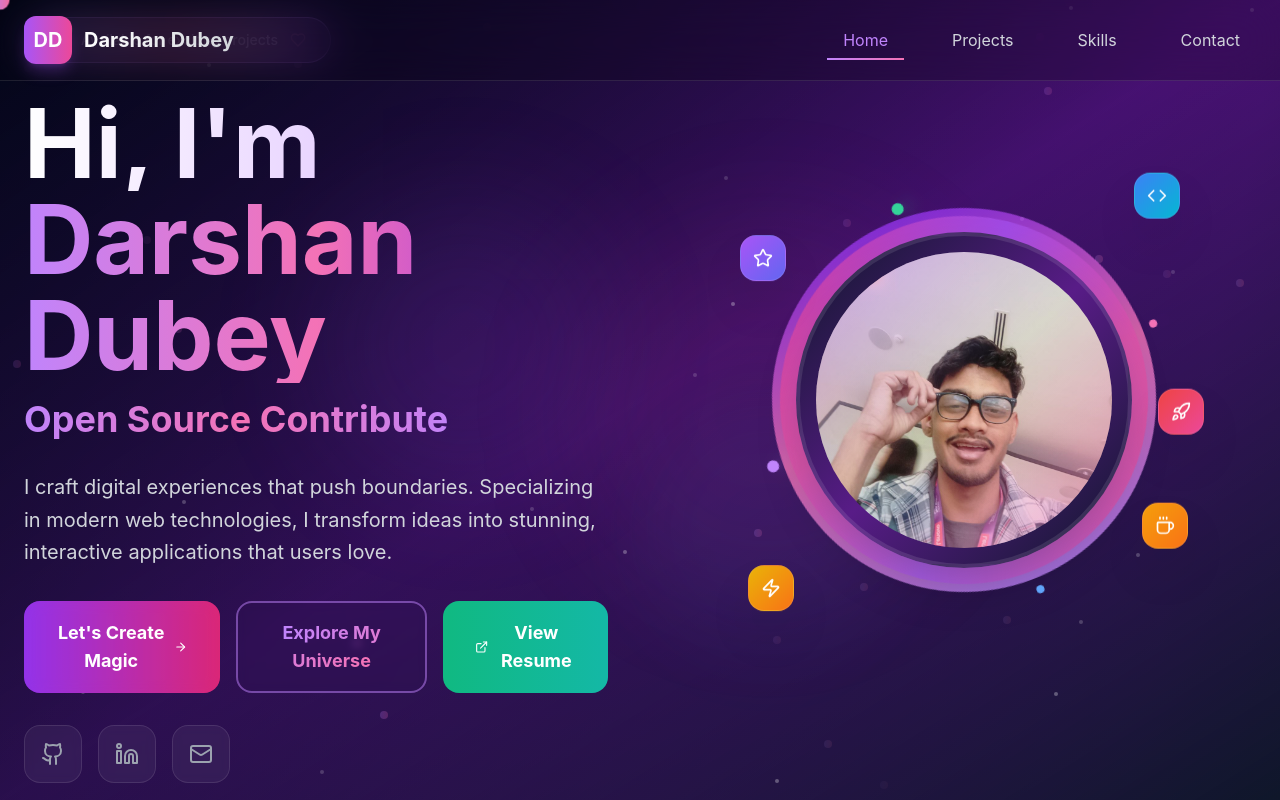
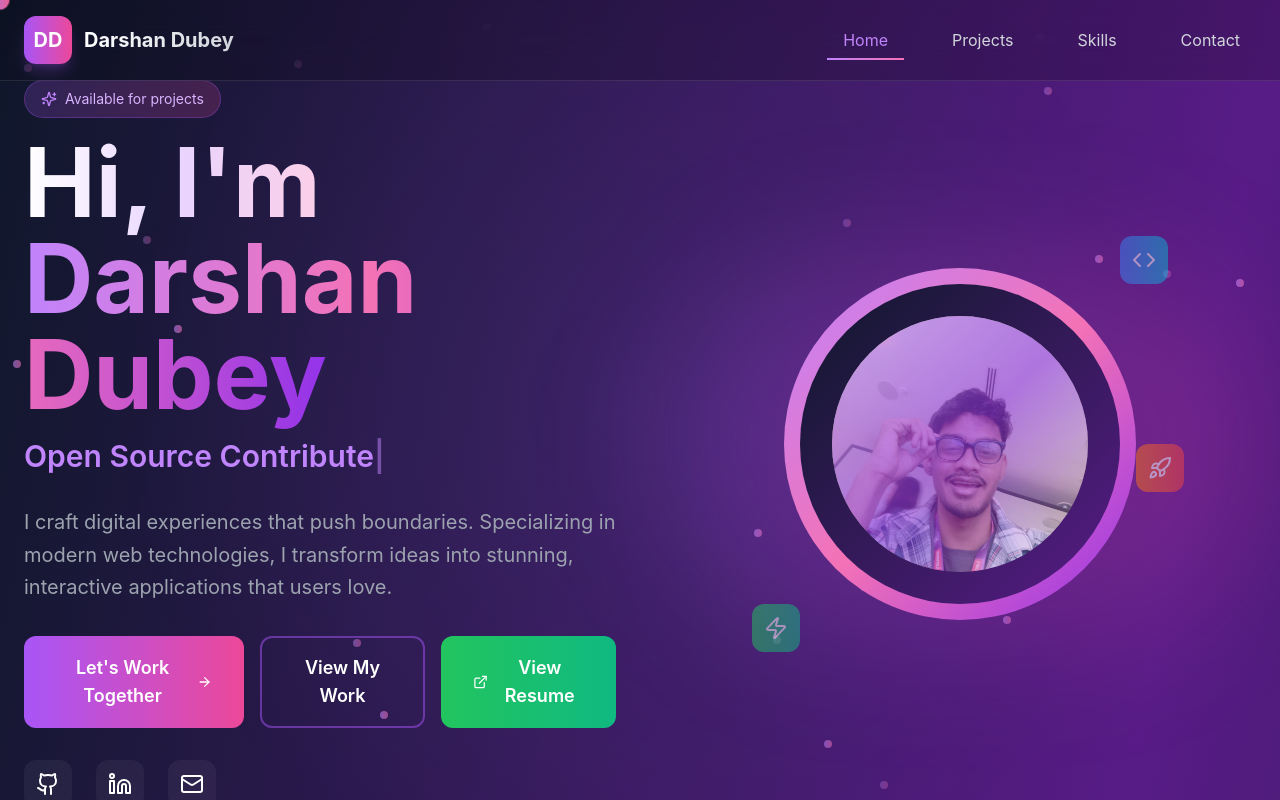
Before and after one commit to mailmeatdarshan/Portfolio, a React (Create React App) app: page / in a window 1280 px wide. Shown: the top 800 px of the page. Built offline with nearby package versions, Linux system fonts and the light colour scheme.

Commit message:
improved hero page

```diff
--- a/src/components/Hero/Hero.js
+++ b/src/components/Hero/Hero.js
@@ -1,255 +1,120 @@
 // src/components/Hero/Hero.js
-import React, { useState, useEffect } from 'react';
-import { ArrowRight, Github, Linkedin, Mail, Sparkles, Code, Zap, Rocket, ExternalLink, Star, Heart, Coffee } from 'lucide-react';
+import React from 'react';
+import { ArrowRight, Github, Linkedin, Mail, Sparkles, Code, Zap, Rocket, ExternalLink } from 'lucide-react';
 import { personalInfo, socialLinks } from '../../data/portfolioData';
 import TypewriterText from '../common/TypewriterText';
 
 const Hero = ({ scrollToProjects, scrollToContact, openResume }) => {
-  const [mousePosition, setMousePosition] = useState({ x: 0, y: 0 });
-  const [isVisible, setIsVisible] = useState(false);
-
-  useEffect(() => {
-    setIsVisible(true);
-
-    const handleMouseMove = (e) => {
-      setMousePosition({ x: e.clientX, y: e.clientY });
-    };
-
-    window.addEventListener('mousemove', handleMouseMove);
-    return () => window.removeEventListener('mousemove', handleMouseMove);
-  }, []);
-
   const getIcon = (iconName) => {
     const icons = { Github, Linkedin, Mail };
     return icons[iconName];
   };
 
-  const FloatingIcon = ({ icon: Icon, className, delay = 0 }) => (
-    <div
-      className={`absolute p-3 bg-gradient-to-br rounded-2xl shadow-2xl backdrop-blur-sm border border-white/10
-        animate-bounce hover:animate-none hover:scale-125 transition-all duration-500 cursor-pointer group ${className}`}
-      style={{ animationDelay: `${delay}s` }}
-    >
-      <Icon className="w-5 h-5 text-white group-hover:rotate-12 transition-transform duration-300" />
-      <div className="absolute inset-0 bg-white/20 rounded-2xl opacity-0 group-hover:opacity-100 transition-opacity duration-300" />
-    </div>
-  );
+  return (
+    <section id="home" className="min-h-screen flex items-center justify-center relative overflow-hidden pt-20">
+      <div className="absolute inset-0 bg-[radial-gradient(circle_at_50%_50%,rgba(120,119,198,0.1),transparent_70%)]" />
 
-  return (
-    <section id="home" className="min-h-screen flex items-center justify-center relative overflow-hidden">
-      {/* Enhanced Background with multiple layers */}
-      <div className="absolute inset-0 bg-gradient-to-br from-slate-950 via-purple-950/50 to-slate-900" />
-
-      {/* Animated background elements */}
-      <div className="absolute inset-0">
-        <div className="absolute top-1/4 left-1/4 w-72 h-72 bg-purple-500/20 rounded-full blur-3xl animate-pulse" />
-        <div className="absolute bottom-1/4 right-1/4 w-96 h-96 bg-pink-500/15 rounded-full blur-3xl animate-pulse delay-1000" />
-        <div className="absolute top-1/2 left-1/2 w-64 h-64 bg-blue-500/10 rounded-full blur-2xl animate-pulse delay-500" />
+      <div className="max-w-7xl mx-auto px-6 grid lg:grid-cols-2 gap-12 items-center">
+        <div className="space-y-8 z-10">
+          <div className="space-y-4">
+            <div className="inline-flex items-center space-x-2 bg-gradient-to-r from-purple-500/20 to-pink-500/20 rounded-full px-4 py-2 border border-purple-500/30">
+              <Sparkles className="w-4 h-4 text-purple-400" />
+              <span className="text-sm text-purple-300">Available for projects</span>
             </div>
 
-      {/* Interactive cursor glow */}
-      <div
-        className="absolute w-64 h-64 bg-gradient-radial from-purple-400/20 to-transparent rounded-full pointer-events-none blur-2xl transition-all duration-300 ease-out"
-        style={{
-          left: mousePosition.x - 128,
-          top: mousePosition.y - 128,
-        }}
-      />
-
-      {/* Floating particles */}
-      <div className="absolute inset-0 overflow-hidden pointer-events-none">
-        {[...Array(20)].map((_, i) => (
-          <div
-            key={i}
-            className="absolute w-1 h-1 bg-white/30 rounded-full animate-pulse"
-            style={{
-              left: `${Math.random() * 100}%`,
-              top: `${Math.random() * 100}%`,
-              animationDelay: `${Math.random() * 3}s`,
-              animationDuration: `${2 + Math.random() * 3}s`
-            }}
-          />
-        ))}
-      </div>
-
-      <div className="max-w-7xl mx-auto px-6 grid lg:grid-cols-2 gap-16 items-center relative z-10">
-        {/* Left Content */}
-        <div className={`space-y-8 transform transition-all duration-1000 ${isVisible ? 'translate-y-0 opacity-100' : 'translate-y-10 opacity-0'}`}>
-          {/* Status Badge */}
-          <div className="inline-flex items-center space-x-3 bg-gradient-to-r from-purple-500/20 via-pink-500/20 to-purple-500/20 rounded-full px-6 py-3 border border-purple-400/40 backdrop-blur-sm hover:border-purple-400/60 transition-all duration-300 hover:scale-105 group">
-            <div className="relative">
-              <Sparkles className="w-5 h-5 text-purple-400 group-hover:rotate-12 transition-transform duration-300" />
-              <div className="absolute -top-1 -right-1 w-2 h-2 bg-green-400 rounded-full animate-ping" />
-              <div className="absolute -top-1 -right-1 w-2 h-2 bg-green-400 rounded-full" />
-            </div>
-            <span className="text-sm font-medium text-purple-200 group-hover:text-white transition-colors">
-              Available for exciting projects
-            </span>
-            <Heart className="w-4 h-4 text-pink-400 animate-pulse" />
-          </div>
-
-          {/* Main Heading */}
-          <div className="space-y-4">
-            <h1 className="text-5xl md:text-6xl lg:text-8xl font-bold leading-tight">
-              <div className="overflow-hidden">
-                <span className={`block bg-gradient-to-r from-white via-purple-200 to-pink-200 bg-clip-text text-transparent transform transition-all duration-1000 delay-200 ${isVisible ? 'translate-y-0' : 'translate-y-full'}`}>
+            <h1 className="text-6xl lg:text-8xl font-bold leading-tight">
+              <span className="bg-gradient-to-r from-white via-purple-200 to-pink-200 bg-clip-text text-transparent">
                 Hi, I'm
               </span>
-              </div>
-              <div className="overflow-hidden">
-                <span className={`block bg-gradient-to-r from-purple-400 via-pink-400 to-purple-600 bg-clip-text text-transparent transform transition-all duration-1000 delay-400 hover:scale-105 transition-transform cursor-default ${isVisible ? 'translate-y-0' : 'translate-y-full'}`}>
+              <br />
+              <span className="bg-gradient-to-r from-purple-400 via-pink-400 to-purple-600 bg-clip-text text-transparent">
                 {personalInfo.name}
               </span>
-              </div>
             </h1>
 
-            {/* Typewriter Section */}
-            <div className={`text-2xl lg:text-4xl text-gray-300 transform transition-all duration-1000 delay-600 ${isVisible ? 'translate-y-0 opacity-100' : 'translate-y-5 opacity-0'}`}>
+            <div className="text-2xl lg:text-3xl text-gray-300">
               <TypewriterText
                 strings={personalInfo.typewriterStrings}
-                className="text-transparent bg-gradient-to-r from-purple-400 via-pink-400 to-purple-400 bg-clip-text font-bold"
+                className="text-purple-400 font-semibold"
               />
             </div>
           </div>
 
-          {/* Bio */}
-          <p className={`text-xl text-gray-300 max-w-2xl leading-relaxed transform transition-all duration-1000 delay-800 ${isVisible ? 'translate-y-0 opacity-100' : 'translate-y-5 opacity-0'}`}>
+          <p className="text-xl text-gray-400 max-w-2xl leading-relaxed">
             {personalInfo.bio}
           </p>
 
-          {/* CTA Buttons */}
-          <div className={`flex flex-col sm:flex-row gap-4 transform transition-all duration-1000 delay-1000 ${isVisible ? 'translate-y-0 opacity-100' : 'translate-y-5 opacity-0'}`}>
+          <div className="flex flex-col sm:flex-row gap-4">
             <button
             onClick={scrollToContact}
-              className="group relative px-8 py-4 bg-gradient-to-r from-purple-600 to-pink-600 rounded-2xl font-bold text-lg overflow-hidden transition-all duration-500 hover:scale-105 hover:shadow-2xl hover:shadow-purple-500/50 hover:-translate-y-1"
-            >
-              <span className="relative z-10 flex items-center justify-center space-x-2">
-                <span>Let's Create Magic</span>
-                <ArrowRight className="w-5 h-5 group-hover:translate-x-2 transition-transform duration-300" />
+            className="group relative px-8 py-4 bg-gradient-to-r from-purple-500 to-pink-500 rounded-xl font-semibold text-lg overflow-hidden transition-all duration-300 hover:scale-105 hover:shadow-2xl hover:shadow-purple-500/25">
+              <span className="relative z-10 flex items-center space-x-2">
+                <span>Let's Work Together</span>
+                <ArrowRight className="w-5 h-5 group-hover:translate-x-1 transition-transform" />
               </span>
-              <div className="absolute inset-0 bg-gradient-to-r from-pink-600 to-purple-600 opacity-0 group-hover:opacity-100 transition-all duration-500" />
-              <div className="absolute -inset-1 bg-gradient-to-r from-purple-600 to-pink-600 rounded-2xl blur opacity-30 group-hover:opacity-60 transition-opacity duration-500" />
+              <div className="absolute inset-0 bg-gradient-to-r from-pink-500 to-purple-500 opacity-0 group-hover:opacity-100 transition-opacity" />
             </button>
 
             <button
             onClick={scrollToProjects}
-              className="px-8 py-4 border-2 border-purple-400/50 rounded-2xl font-bold text-lg hover:bg-purple-500/20 transition-all duration-500 hover:border-purple-400 hover:scale-105 hover:shadow-xl hover:shadow-purple-500/25 hover:-translate-y-1 backdrop-blur-sm"
-            >
-              <span className="bg-gradient-to-r from-purple-400 to-pink-400 bg-clip-text text-transparent">
-                Explore My Universe
-              </span>
+            className="px-8 py-4 border-2 border-purple-500/50 rounded-xl font-semibold text-lg hover:bg-purple-500/10 transition-all duration-300 hover:border-purple-400">
+              View My Work
             </button>
 
               <button
               onClick={openResume}
-              className="flex items-center justify-center space-x-2 px-8 py-4 bg-gradient-to-r from-emerald-500 to-teal-500 rounded-2xl font-bold text-lg hover:scale-105 transition-all duration-500 hover:shadow-2xl hover:shadow-emerald-500/50 hover:-translate-y-1 group"
+              className="flex items-center space-x-2 px-8 py-4 bg-gradient-to-r from-green-500 to-emerald-500 rounded-xl font-semibold text-lg hover:scale-105 transition-all duration-300 hover:shadow-2xl hover:shadow-green-500/25"
             >
-              <ExternalLink className="w-5 h-5 group-hover:rotate-12 transition-transform duration-300" />
+              <ExternalLink className="w-5 h-5" />
               <span>View Resume</span>
             </button>
           </div>
 
-          {/* Enhanced Social Links */}
-          <div className={`flex space-x-4 transform transition-all duration-1000 delay-1200 ${isVisible ? 'translate-y-0 opacity-100' : 'translate-y-5 opacity-0'}`}>
+          <div className="flex space-x-6">
             {socialLinks.map((link, index) => {
               const Icon = getIcon(link.icon);
               return (
                 <a
                   key={index}
                   href={link.url}
-                  className="group relative p-4 bg-white/5 rounded-2xl hover:bg-white/10 transition-all duration-500 hover:scale-110 hover:shadow-2xl hover:-translate-y-1 backdrop-blur-sm border border-white/10 hover:border-white/20"
+                  className="p-3 bg-white/5 rounded-xl hover:bg-white/10 transition-all duration-300 hover:scale-110 hover:shadow-lg"
                   target="_blank"
                   rel="noopener noreferrer"
                 >
-                  <Icon className="w-6 h-6 text-gray-400 group-hover:text-white transition-colors duration-300 group-hover:rotate-12" />
-                  <div className="absolute inset-0 bg-gradient-to-r from-purple-500/20 to-pink-500/20 rounded-2xl opacity-0 group-hover:opacity-100 transition-opacity duration-300" />
+                  <Icon className="w-6 h-6" />
                 </a>
               );
             })}
           </div>
         </div>
 
-        {/* Right Side - Enhanced Profile */}
-        <div className={`relative transform transition-all duration-1000 delay-500 ${isVisible ? 'translate-x-0 opacity-100' : 'translate-x-10 opacity-0'}`}>
-          {/* Main Profile Container */}
-          <div className="relative w-96 h-96 mx-auto group">
-            {/* Outer rotating ring */}
-            <div className="absolute inset-0 bg-gradient-to-r from-purple-400 via-pink-400 to-purple-600 rounded-full animate-spin-slow opacity-80" />
-
-            {/* Middle ring */}
-            <div className="absolute inset-2 bg-gradient-to-r from-pink-500 via-purple-500 to-pink-500 rounded-full animate-reverse-spin opacity-60" />
-
-            {/* Inner container */}
-            <div className="absolute inset-6 bg-gradient-to-br from-slate-900 via-purple-900 to-slate-900 rounded-full flex items-center justify-center overflow-hidden shadow-2xl border-4 border-white/10">
-              {/* Profile Image */}
-              <div className="absolute inset-4 rounded-full overflow-hidden group-hover:scale-110 transition-transform duration-700">
-                <div className="absolute inset-0 bg-gradient-to-br from-purple-400/60 via-transparent to-pink-400/60 z-10" />
+        <div className="relative">
+          <div className="absolute inset-0 bg-gradient-to-r from-purple-500/20 to-pink-500/20 rounded-full blur-3xl" />
+          <div className="relative w-96 h-96 mx-auto">
+            <div className="absolute inset-4 bg-gradient-to-br from-purple-400 via-pink-400 to-purple-600 rounded-full animate-spin-slow" />
+            <div className="absolute inset-8 bg-gradient-to-br from-slate-900 to-purple-900 rounded-full flex items-center justify-center">
+              {/* <div className="text-8xl animate-bounce">👨‍💻</div> */}
+              <div className="absolute inset-8 bg-gradient-to-br from-slate-900 to-purple-900 rounded-full flex items-center justify-center overflow-hidden">
+                 <div className="absolute inset-0 bg-gradient-to-br from-purple-400 via-purple-600 to-transparent opacity-60 z-10"></div>
                 <img
                   src="/images/profile/avatar.jpg"
                   alt="Darshan Dubey"
-                  className="w-full h-full object-cover transition-all duration-700 group-hover:scale-125 group-hover:rotate-3 group-hover:brightness-110"
-                />
+                  className="w-full h-full object-cover transform transition-all duration-500 ease-in-out hover:scale-125 hover:-rotate-12 hover:shadow-2xl hover:shadow-purple-600 hover:brightness-110 hover:opacity-90 hover:translate-x-4 hover:translate-y-4"/>
               </div>
             </div>
 
-            {/* Floating Icons */}
-            <FloatingIcon
-              icon={Code}
-              className="from-blue-500 to-cyan-500 -top-6 -right-6"
-              delay={0}
-            />
-            <FloatingIcon
-              icon={Zap}
-              className="from-yellow-500 to-orange-500 -bottom-6 -left-6"
-              delay={0.5}
-            />
-            <FloatingIcon
-              icon={Rocket}
-              className="from-red-500 to-pink-500 top-1/2 -right-12"
-              delay={1}
-            />
-            <FloatingIcon
-              icon={Star}
-              className="from-purple-500 to-indigo-500 top-8 -left-8"
-              delay={1.5}
-            />
-            <FloatingIcon
-              icon={Coffee}
-              className="from-amber-500 to-orange-500 bottom-8 -right-8"
-              delay={2}
-            />
-
-            {/* Orbiting elements */}
-            <div className="absolute inset-0 animate-spin-slow">
-              <div className="absolute -top-4 left-1/2 w-3 h-3 bg-purple-400 rounded-full shadow-lg shadow-purple-400/50" />
-              <div className="absolute -bottom-4 left-1/2 w-2 h-2 bg-pink-400 rounded-full shadow-lg shadow-pink-400/50" />
-              <div className="absolute top-1/2 -left-4 w-2 h-2 bg-blue-400 rounded-full shadow-lg shadow-blue-400/50" />
-              <div className="absolute top-1/2 -right-4 w-3 h-3 bg-emerald-400 rounded-full shadow-lg shadow-emerald-400/50" />
+            <div className="absolute -top-4 -right-4 p-3 bg-gradient-to-r from-blue-500 to-cyan-500 rounded-xl animate-pulse">
+              <Code className="w-6 h-6" />
+            </div>
+            <div className="absolute -bottom-4 -left-4 p-3 bg-gradient-to-r from-green-500 to-emerald-500 rounded-xl animate-pulse delay-500">
+              <Zap className="w-6 h-6" />
+            </div>
+            <div className="absolute top-1/2 -right-8 p-3 bg-gradient-to-r from-orange-500 to-red-500 rounded-xl animate-pulse delay-1000">
+              <Rocket className="w-6 h-6" />
             </div>
           </div>
         </div>
       </div>
-
-      {/* Custom Styles */}
-      <style jsx>{`
-        @keyframes spin-slow {
-          from { transform: rotate(0deg); }
-          to { transform: rotate(360deg); }
-        }
-
-        @keyframes reverse-spin {
-          from { transform: rotate(360deg); }
-          to { transform: rotate(0deg); }
-        }
-
-        .animate-spin-slow {
-          animation: spin-slow 10s linear infinite;
-        }
-
-        .animate-reverse-spin {
-          animation: reverse-spin 15s linear infinite;
-        }
-      `}</style>
     </section>
   );
 };
```
Lines whose indentation alone changed are shown as unchanged.
